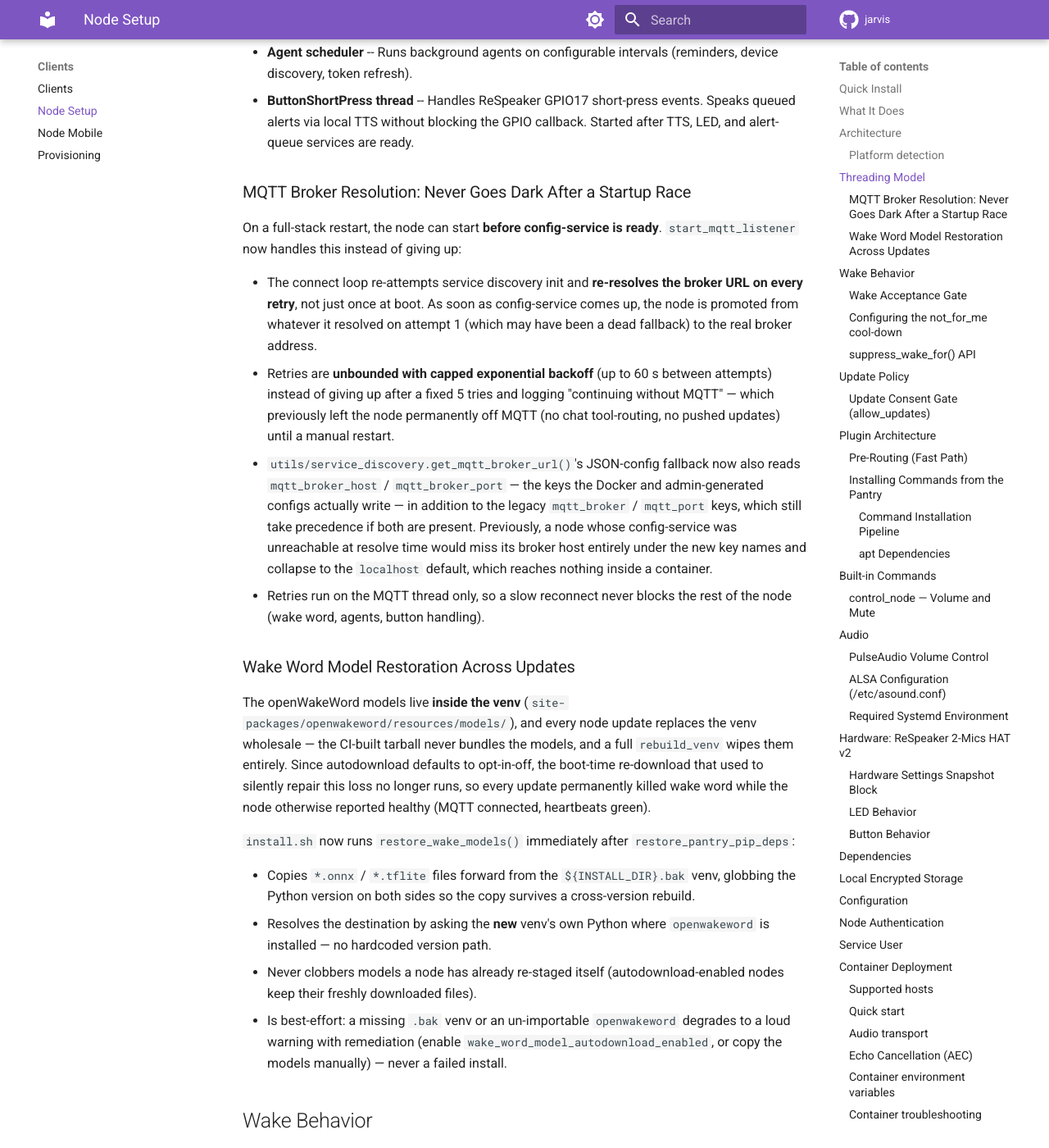
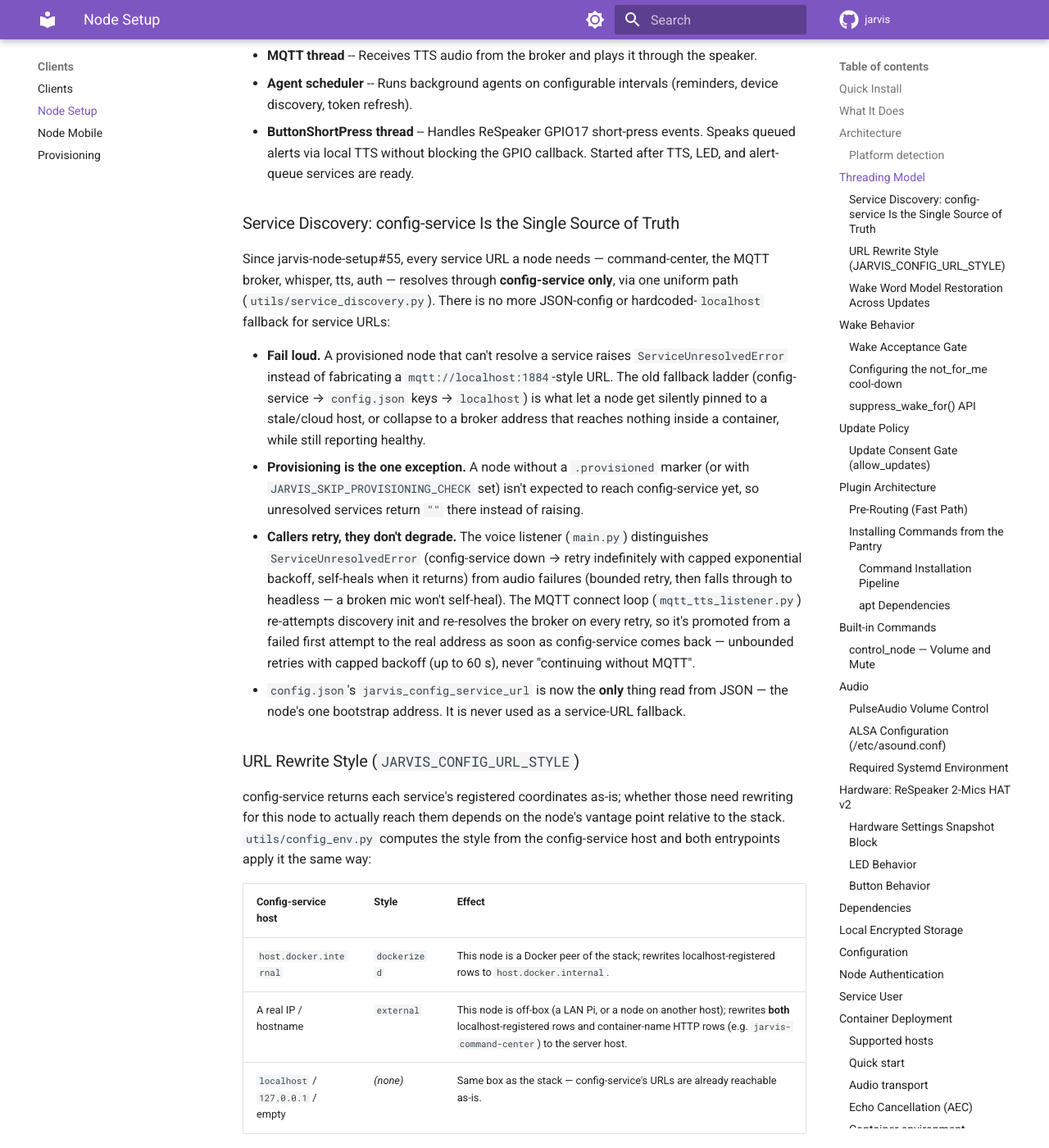
Before and after one commit to alexberardi/jarvis-docs, an MkDocs documentation site: the page built from docs/clients/node-setup.md, in a window 1280 px wide and 1400 px high, scrolled down 2246 px. Shown: the whole window at 82% size. Built offline with MkDocs 1.6.1 and Material for MkDocs 9.7.7, drawn with Linux system fonts in a browser that asks for light colours; comment, search, counter and statistics services are not loaded; some of the changed text lies outside the part shown.

Commit message:
docs(jarvis-node-setup): sync from #55 (+ #56, #57 same-day follow-ups)

````diff
--- a/docs/clients/node-setup.md
+++ b/docs/clients/node-setup.md
@@ -55,7 +55,9 @@
 ├── provisioning/              # Headless provisioning system
 └── utils/
     ├── audio_volume.py        # PulseAudio volume/mute control
-    └── config_service.py      # Configuration loader
+    ├── config_service.py      # Configuration loader
+    ├── config_env.py          # JARVIS_CONFIG_URL_STYLE selection, shared by main.py and entrypoint.py
+    └── service_discovery.py   # config-service-only service URL resolution
 ```
 
 ### Platform detection
@@ -76,14 +78,28 @@
 - **Agent scheduler** -- Runs background agents on configurable intervals (reminders, device discovery, token refresh).
 - **ButtonShortPress thread** -- Handles ReSpeaker GPIO17 short-press events. Speaks queued alerts via local TTS without blocking the GPIO callback. Started after TTS, LED, and alert-queue services are ready.
 
-### MQTT Broker Resolution: Never Goes Dark After a Startup Race
+### Service Discovery: config-service Is the Single Source of Truth
 
-On a full-stack restart, the node can start **before config-service is ready**. `start_mqtt_listener` now handles this instead of giving up:
+Since jarvis-node-setup#55, every service URL a node needs — command-center, the MQTT broker, whisper, tts, auth — resolves through **config-service only**, via one uniform path (`utils/service_discovery.py`). There is no more JSON-config or hardcoded-`localhost` fallback for service URLs:
 
-- The connect loop re-attempts service discovery init and **re-resolves the broker URL on every retry**, not just once at boot. As soon as config-service comes up, the node is promoted from whatever it resolved on attempt 1 (which may have been a dead fallback) to the real broker address.
-- Retries are **unbounded with capped exponential backoff** (up to 60 s between attempts) instead of giving up after a fixed 5 tries and logging "continuing without MQTT" — which previously left the node permanently off MQTT (no chat tool-routing, no pushed updates) until a manual restart.
-- `utils/service_discovery.get_mqtt_broker_url()`'s JSON-config fallback now also reads `mqtt_broker_host` / `mqtt_broker_port` — the keys the Docker and admin-generated configs actually write — in addition to the legacy `mqtt_broker` / `mqtt_port` keys, which still take precedence if both are present. Previously, a node whose config-service was unreachable at resolve time would miss its broker host entirely under the new key names and collapse to the `localhost` default, which reaches nothing inside a container.
-- Retries run on the MQTT thread only, so a slow reconnect never blocks the rest of the node (wake word, agents, button handling).
+- **Fail loud.** A provisioned node that can't resolve a service raises `ServiceUnresolvedError` instead of fabricating a `mqtt://localhost:1884`-style URL. The old fallback ladder (config-service → `config.json` keys → `localhost`) is what let a node get silently pinned to a stale/cloud host, or collapse to a broker address that reaches nothing inside a container, while still reporting healthy.
+- **Provisioning is the one exception.** A node without a `.provisioned` marker (or with `JARVIS_SKIP_PROVISIONING_CHECK` set) isn't expected to reach config-service yet, so unresolved services return `""` there instead of raising.
+- **Callers retry, they don't degrade.** The voice listener (`main.py`) distinguishes `ServiceUnresolvedError` (config-service down → retry indefinitely with capped exponential backoff, self-heals when it returns) from audio failures (bounded retry, then falls through to headless — a broken mic won't self-heal). The MQTT connect loop (`mqtt_tts_listener.py`) re-attempts discovery init and re-resolves the broker on every retry, so it's promoted from a failed first attempt to the real address as soon as config-service comes back — unbounded retries with capped backoff (up to 60 s), never "continuing without MQTT".
+- `config.json`'s `jarvis_config_service_url` is now the **only** thing read from JSON — the node's one bootstrap address. It is never used as a service-URL fallback.
+
+### URL Rewrite Style (`JARVIS_CONFIG_URL_STYLE`)
+
+config-service returns each service's registered coordinates as-is; whether those need rewriting for this node to actually reach them depends on the node's vantage point relative to the stack. `utils/config_env.py` computes the style from the config-service host and both entrypoints apply it the same way:
+
+| Config-service host | Style | Effect |
+|---|---|---|
+| `host.docker.internal` | `dockerized` | This node is a Docker peer of the stack; rewrites localhost-registered rows to `host.docker.internal`. |
+| A real IP / hostname | `external` | This node is off-box (a LAN Pi, or a node on another host); rewrites **both** localhost-registered rows and container-name HTTP rows (e.g. `jarvis-command-center`) to the server host. |
+| `localhost` / `127.0.0.1` / empty | *(none)* | Same box as the stack — config-service's URLs are already reachable as-is. |
+
+Since jarvis-node-setup#56, this is computed identically for **both** entrypoints — a bare-metal/Pi node running `python -m scripts.main` directly (which never touches `entrypoint.py`) now gets the same style computation as a containerized node. Previously only `entrypoint.py` set the style, and `install.sh` hardcoded `JARVIS_CONFIG_URL_STYLE=remote` into the systemd unit for the Pi path — `remote` only rewrites localhost-registered rows, so a Pi resolving command-center (a container-name row) got back an unreachable `host.docker.internal` address and lost voice + heartbeat with `NameResolutionError`.
+
+Since jarvis-node-setup#57, an explicit `dockerized`/`external` override still wins, but an **unset or retired-`remote`** style is (re)computed from the config-service host on every startup (`apply_config_url_style()`), so a node whose systemd unit wasn't regenerated by a code-only update still self-heals instead of staying pinned to the stale value. The shipped unit template (`setup/jarvis-node.service`) no longer hardcodes `remote` at all.
 
 ### Wake Word Model Restoration Across Updates
 
@@ -485,6 +501,7 @@
 | `JARVIS_MIC_SAMPLE_RATE` | Mic capture rate; runtime resamples to 16 kHz internally. Try `44100` for USB mics that reject 48 kHz | `48000` |
 | `JARVIS_HOST_UID` | Host login UID used for the PipeWire socket path | `1000` |
 | `JARVIS_AEC_ENABLED` | Enable acoustic echo cancellation (requires pulse transport) | `false` |
+| `JARVIS_CONFIG_URL_STYLE` | Overrides the auto-computed URL rewrite style (`external`/`dockerized`). See [Service Discovery: URL Rewrite Style](#url-rewrite-style-jarvis_config_url_style). Usually left unset — the node computes it from the config-service host. | *(auto-computed)* |
 
 ### Container troubleshooting
 
@@ -509,4 +526,4 @@
 |---------|----------|---------|
 | Command Center (7703) | Yes | Voice command processing |
 | TTS (7707) | No | Spoken responses via MQTT |
-| Config Service (7700) | No | Service discovery |
+| Config Service (7700) | Yes (once provisioned) | Service discovery — every other service URL resolves through it; see [Service Discovery: config-service Is the Single Source of Truth](#service-discovery-config-service-is-the-single-source-of-truth). Only tolerated as unreachable while a node is still provisioning. |
````
